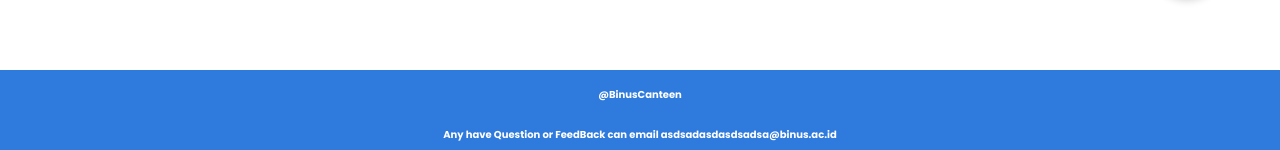
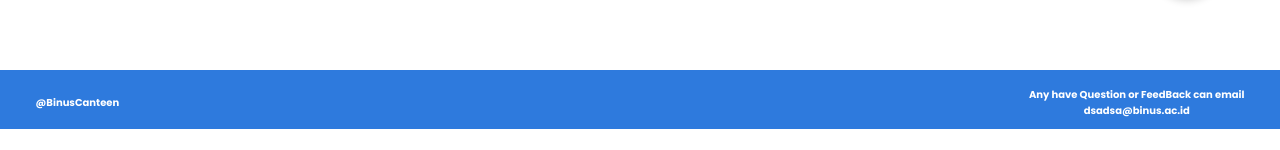
Before and after one commit to LuthfiFR18/BinusCanteen, a React (Create React App) app: page /Sellerpage in a window 1280 px wide. Shown: the part 799-949 px from the top of the page. After the commit the page ends 928 px from the top, so only its background shows below. Built offline with nearby package versions, Linux system fonts and the light colour scheme; no server answers.

Commit message:
perbaikan notif cart

```diff
--- a/src/pages/Cart.jsx
+++ b/src/pages/Cart.jsx
@@ -13,7 +13,7 @@
   const navigate = useNavigate();
   const dispatch = useDispatch();
 
-  const { removeItemFromCart } = useContext(CartContext);
+  const { removeItemFromCart, clearCart } = useContext(CartContext);
 
 
   const [cart, setCart] = useState([]); // Ensure cart is an array
@@ -239,6 +239,7 @@
         console.error("Error saving order detail for product:", cartItem.product?.id, error);
       }
     }
+    clearCart();
   };
 
 
--- a/src/pages/Payment.jsx
+++ b/src/pages/Payment.jsx
@@ -209,7 +209,6 @@
       await axios.delete("http://localhost:5000/cart");
 
       navigate("/dashboard");
-      clearCart();
       // navigate("/paymentsuccess");
     } catch (error) {
       console.error("Error updating payment status:", error);
--- a/src/pages/Sellerpage.jsx
+++ b/src/pages/Sellerpage.jsx
@@ -6,7 +6,7 @@
 import { useNavigate, useParams } from "react-router-dom";
 import "slick-carousel/slick/slick-theme.css";
 import "slick-carousel/slick/slick.css";
-import Footerseller from '../components/Footerseller';
+import Footer from '../components/Footer';
 import Header from '../components/Headerseller';
 import PopUp from '../components/PopUpCloseSellerStore';
 import PopUpDeleteMenuSeller from '../components/PopUpDeleteMenuSeller';
@@ -473,7 +473,7 @@
                 )}
 
             </div>
-            <Footerseller/>
+            <Footer/>
         </div>
     );
 }
```
